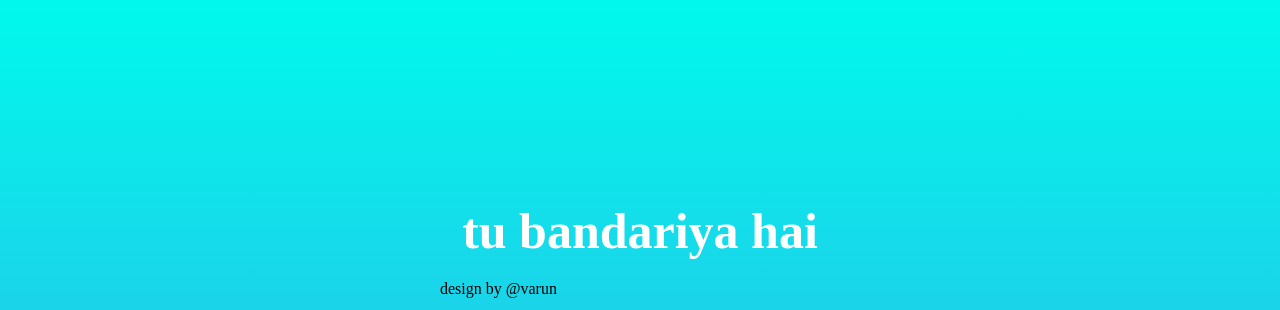
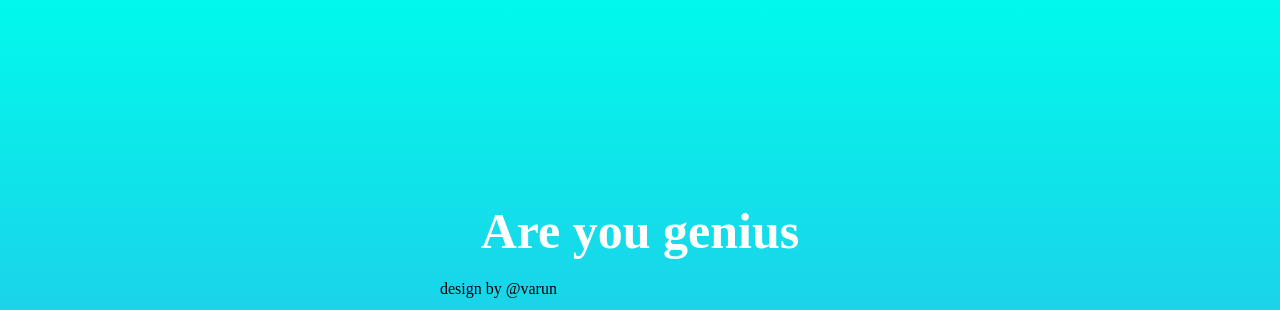
Before and after one commit to varun900-ai/request, a plain HTML site: page index.html in a window 1280 px wide. Shown: the top 310 px of the page. Drawn offline with Linux system fonts and the light colour scheme.

Commit message:
Update index.html

```diff
--- a/index.html
+++ b/index.html
@@ -6,7 +6,7 @@
   <body>
     <div class="container">
       <div>
-        <h1 class="header_text"> tu bandariya hai</h1>
+        <h1 class="header_text"> Are you genius </h1>
       </div>
       <p>
         design by @varun
```
